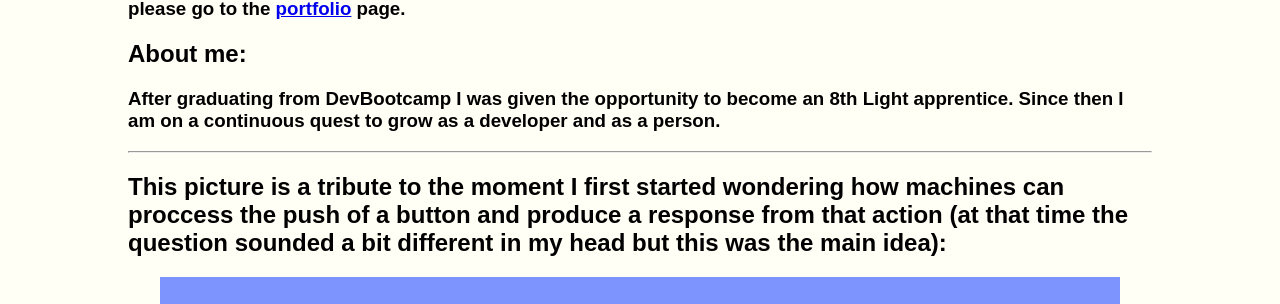
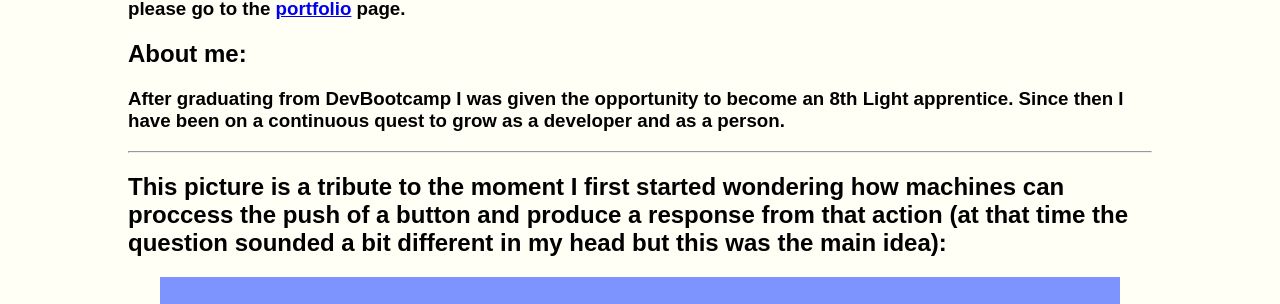
Before and after one commit to alexcodreanu86/alexcodreanu86.github.io, a Jekyll site: the page built from index.html, in a window 1280 px wide and 1254 px high. Shown: the part 195-499 px from the top of the window. Built offline with Jekyll 4.4.1, drawn with Linux system fonts in a browser that asks for light colours.

Commit message:
fixed home page

```diff
--- a/index.html
+++ b/index.html
@@ -7,7 +7,7 @@ home_page: true
 <h2>About this site:</h2>
 <h3>This website is still under construction. To get a taste of projects I have built or that I have participated in building please go to the <a href="portfolio/index.html">portfolio</a> page.</h3>
 <h2>About me:</h2>
-<h3>After graduating from DevBootcamp I was given the opportunity to become an 8th Light apprentice. Since then I am on a continuous quest to grow as a developer and as a person.</h3>
+<h3>After graduating from DevBootcamp I was given the opportunity to become an 8th Light apprentice. Since then I have been on a continuous quest to grow as a developer and as a person.</h3>
 <hr>
 <h2>This picture is a tribute to the moment I first started wondering how machines can proccess the push of a button and produce a response from that action (at that time the question sounded a bit different in my head but this was the main idea):</h2>
 <img class="picture" src="{{ "/pictures/super_mario.jpg" | prepend: site.baseurl }}"/>
```
